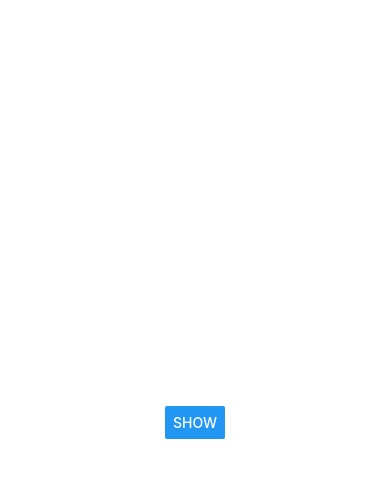
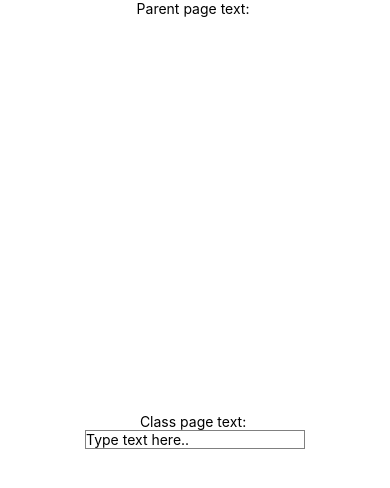
Before and after one commit to shahedibrahim7/JoVision-React-Native-Tasks, a React Native app: screen / in a window 390 px wide. Shown: the top 488 px of the page. Built offline with nearby package versions, Linux system fonts and the light colour scheme.

Commit message:
Added Task22 and Task23 Components

```diff
--- a/App.tsx
+++ b/App.tsx
@@ -8,6 +8,8 @@ import Task18 from './Tasks/Task18';
 import Task19 from './Tasks/Task19';
 import Task20 from './Tasks/Task20';
 import Task21 from './Tasks/Task21';
+import Task22 from './Tasks/Task22';
+import Task23 from './Tasks/Task23';
 
 
 export default function App() {
@@ -17,6 +19,8 @@ export default function App() {
         //<Task18></Task18>
         //<Task19></Task19>
         //<Task20></Task20>
-        <Task21></Task21>
+        //<Task21></Task21>
+        //<Task22></Task22>
+        <Task23></Task23>
     );
 }
--- /dev/null
+++ b/Components/MyClassPage_Task23.js
@@ -0,0 +1,15 @@
+import React, { Component } from 'react';
+import { View, Text, TextInput } from 'react-native';
+
+class MyClassPage_Task23 extends Component {
+    render() {
+        return (
+            <View style={{ flex: 1, justifyContent: 'center', alignItems: 'center' }}>
+                <Text>Class page text: </Text>
+                <TextInput style={{borderWidth: 1, borderColor: 'gray'}} placeholder="Type text here.." onChangeText={this.props.updateText}></TextInput>
+            </View>
+        )
+    }
+}
+
+export default MyClassPage_Task23
--- /dev/null
+++ b/Tasks/Task22.js
@@ -0,0 +1,16 @@
+import React, {useState} from 'react'
+import {View, Text} from 'react-native'
+import MyFunctionPage_Task22 from '../Components/MyFunctionPage_Task22'
+
+const Task22 = () => {
+    const [textInput, setTextInput]= useState('')
+
+    return (
+        <View style={{ flex: 1, justifyContent: 'center', alignItems: 'center' }}>
+            <Text>Parent page text: {textInput}</Text>
+            <MyFunctionPage_Task22 updateText={setTextInput}></MyFunctionPage_Task22>
+        </View>
+    )
+}
+
+export default Task22
--- /dev/null
+++ b/Tasks/Task23.js
@@ -0,0 +1,16 @@
+import React, {useState} from 'react'
+import {View, Text} from 'react-native'
+import MyClassPage_Task23 from '../Components/MyClassPage_Task23'
+
+const Task23 = () => {
+    const [textInput, setTextInput]= useState('')
+
+    return (
+        <View style={{ flex: 1, justifyContent: 'center', alignItems: 'center' }}>
+            <Text>Parent page text: {textInput}</Text>
+            <MyClassPage_Task23 updateText={setTextInput}></MyClassPage_Task23>
+        </View>
+    )
+}
+
+export default Task23
```
Also changed, not shown: Components/MyFunctionPage_Task22.js (added, +15 -0 lines).
